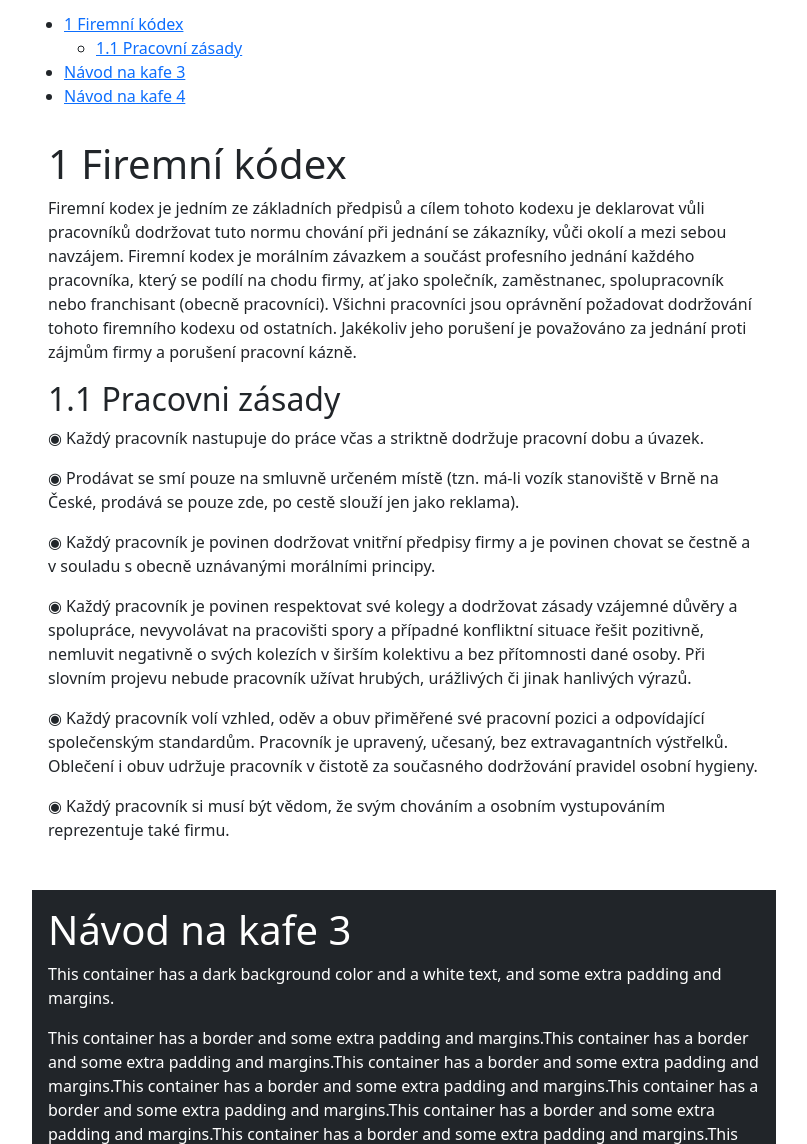
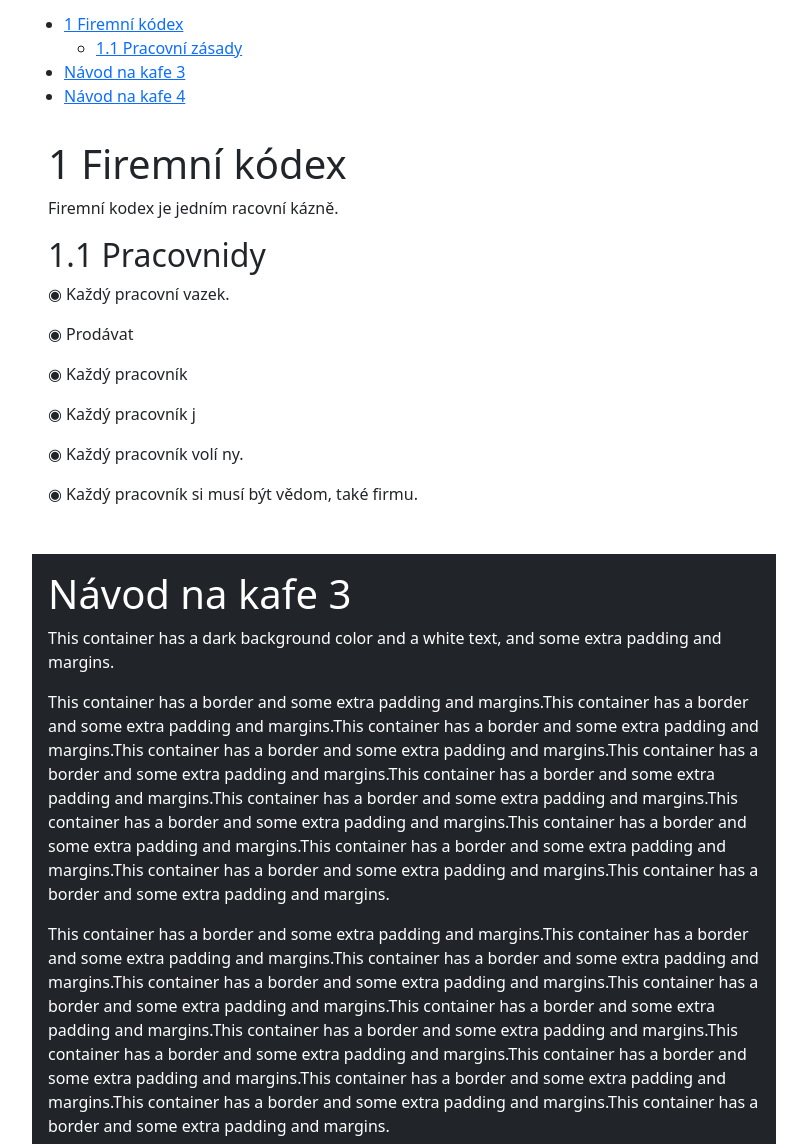
Before and after one commit to simonabrejcakova/flask_project, a Python web app: template mdblog/templates/mod_blog/barista.jinja in a window 1280 px wide. Shown: the part 196-1340 px from the top of the page, without its empty margins (236-1043 px from the left). Run offline with Jinja, Linux system fonts and the light colour scheme; the template is opened without the code that fills it, so the values that code supplies are empty, except form fields; form fields are guessed from the names that the template uses.

Commit message:
Update barista.jinja

```diff
--- a/mdblog/templates/mod_blog/barista.jinja
+++ b/mdblog/templates/mod_blog/barista.jinja
@@ -29,29 +29,17 @@
 
   <div class="container p-3 my-3">
     <h1 id="navod1">1 Firemní kódex</h1>
-    <p>Firemní kodex je jedním ze základních předpisů a cílem tohoto kodexu je
-      deklarovat vůli pracovníků dodržovat tuto normu chování při jednání se zákazníky, vůči okolí a mezi
-      sebou navzájem. Firemní kodex je morálním závazkem a součást profesního jednání každého pracovníka,
-      který se podílí na chodu firmy, ať jako společník, zaměstnanec, spolupracovník nebo franchisant
-      (obecně pracovníci). Všichni pracovníci jsou oprávnění požadovat dodržování tohoto firemního kodexu od
-      ostatních. Jakékoliv jeho porušení je považováno za jednání proti zájmům firmy a porušení pracovní kázně.</p>
-    <h2 id=navod11>1.1 Pracovni zásady</h2>
-    <p> ◉ Každý pracovník nastupuje do práce včas a striktně dodržuje pracovní dobu a úvazek.</p>
-    <p> ◉ Prodávat se smí pouze na smluvně určeném místě (tzn. má-li vozík stanoviště v Brně na České, prodává se
-       pouze zde, po cestě slouží jen jako reklama).
+    <p>Firemní kodex je jedním racovní kázně.</p>
+    <h2 id=navod11>1.1 Pracovnidy</h2>
+    <p> ◉ Každý pracovní vazek.</p>
+    <p> ◉ Prodávat
     </p>
-    <p> ◉ Každý pracovník je povinen dodržovat vnitřní předpisy firmy a je povinen chovat se čestně a v souladu
-      s obecně uznávanými morálními principy.
+    <p> ◉ Každý pracovník
     </p>
-    <p> ◉ Každý pracovník je povinen respektovat své kolegy a dodržovat zásady vzájemné důvěry a spolupráce,
-      nevyvolávat na pracovišti spory a případné konfliktní situace řešit pozitivně, nemluvit negativně o
-       svých kolezích v širším kolektivu a bez přítomnosti dané osoby. Při slovním projevu nebude pracovník
-        užívat hrubých, urážlivých či jinak hanlivých výrazů.
+    <p> ◉ Každý pracovník j
     </p>
-    <p> ◉ Každý pracovník volí vzhled, oděv a obuv přiměřené své pracovní pozici a odpovídající společenským
-      standardům. Pracovník je upravený, učesaný, bez extravagantních výstřelků. Oblečení i obuv udržuje
-      pracovník v čistotě za současného dodržování pravidel osobní hygieny.</p>
-    <p> ◉ Každý pracovník si musí být vědom, že svým chováním a osobním vystupováním reprezentuje také firmu.</p>
+    <p> ◉ Každý pracovník volí ny.</p>
+    <p> ◉ Každý pracovník si musí být vědom, také firmu.</p>
 
   </div>
 
```
